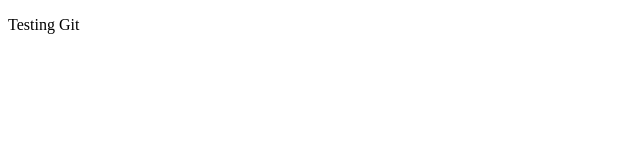
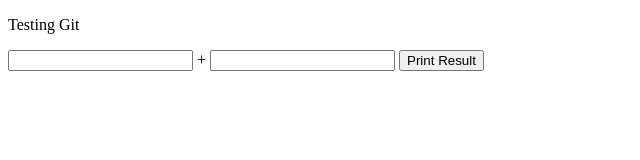
Before and after one commit to twinz01/test-git-squash, a plain HTML site: page index.html in a window 1280 px wide. Shown: the whole page, without its empty margins (0-640 px from the left). Drawn offline with Linux system fonts and the light colour scheme.

Commit message:
Menambah feature pada index.html

```diff
--- a/index.html
+++ b/index.html
@@ -8,5 +8,18 @@
   </head>
   <body>
     <p>Testing Git</p>
+
+    <input type="text" id="input1" />
+    <span>+</span>
+    <input type="text" id="input2" />
+
+    <button
+      type="button"
+      onclick="addition(document.getElementById('input1'), document.getElementById('input2'))"
+    >
+      Print Result
+    </button>
+
+    <script src="script.js"></script>
   </body>
 </html>
```
